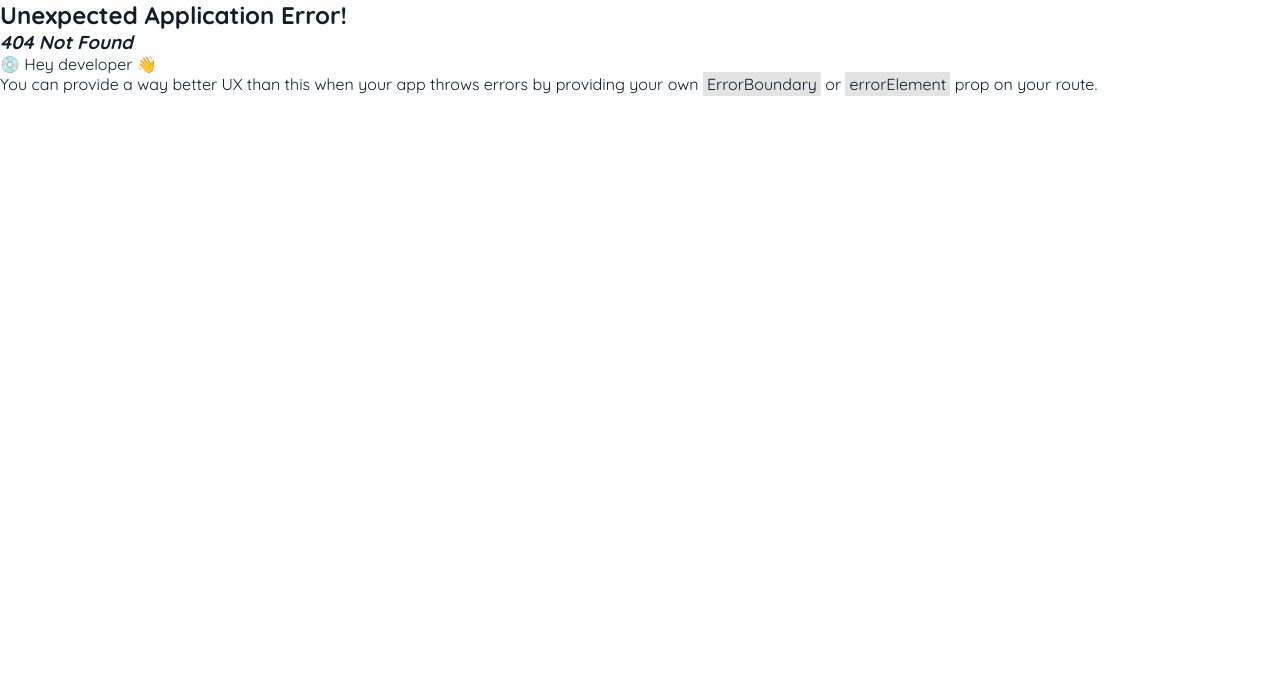
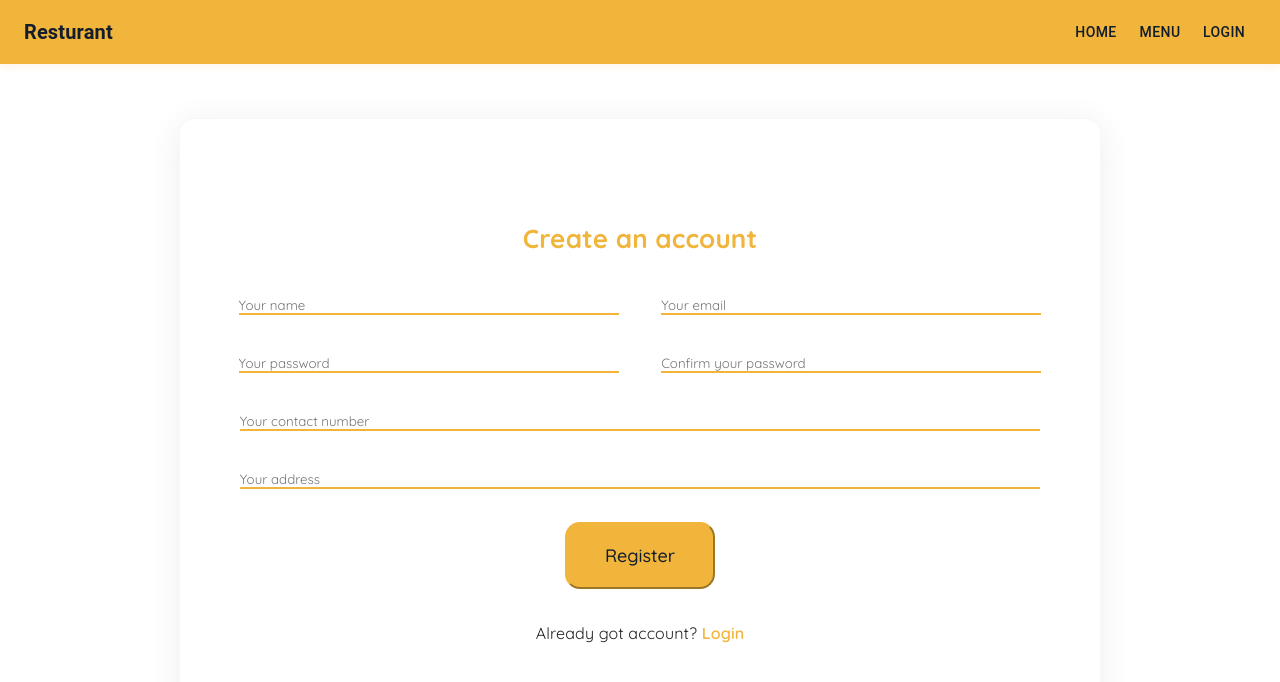
Before and after one commit to rnimisha/resturant-app-client, a React (Vite) app: page /register in a window 1280 px wide. Before the commit this address had no page. Shown: the top 682 px of the page. Built offline with nearby package versions, Linux system fonts and the light colour scheme.

Commit message:
Implement user registration with server validation

```diff
--- a/src/App.tsx
+++ b/src/App.tsx
@@ -5,6 +5,7 @@ import Login from './containers/Login';
 import Products from './containers/Products';
 import Cart from './containers/Cart';
 import Logout from './containers/Logout';
+import Register from './containers/Register';
 
 import GlobalStyles from './assets/style/global.styled';
 
@@ -17,6 +18,7 @@ const App = (): JSX.Element => {
                 { path: '/', element: <Home /> },
                 { path: '/products', element: <Products /> },
                 { path: '/login', element: <Login /> },
+                { path: '/register', element: <Register /> },
                 { path: '/cart', element: <Cart /> },
                 { path: '/logout', element: <Logout /> },
             ],
--- a/src/assets/style/global.styled.ts
+++ b/src/assets/style/global.styled.ts
@@ -19,6 +19,18 @@ const GlobalStyles = createGlobalStyle`
     text-decoration: none;
   }
 
+  .links{
+    color: ${COLOR.primary};
+    font-weight: 600;
+  }
+
+  .centered{
+    justify-content: center;
+    align-items: center;
+    flex: 1;
+    display: flex;
+    flex-direction: column;
+  }
 `;
 
 export default GlobalStyles;
--- a/src/components/InputBox/InputBox.styled.tsx
+++ b/src/components/InputBox/InputBox.styled.tsx
@@ -9,7 +9,10 @@ export const TextBox = styled(Field)`
     justify-content: center;
     align-items: center;
     border: 0;
-    border-bottom: 2px solid ${COLOR.primary};
+    border-bottom: ${(props) =>
+        props.err && props.touched
+            ? `2px solid ${COLOR.error}`
+            : `2px solid ${COLOR.primary}`};
     outline: 0;
     padding-top: 7px;
     background: transparent;
--- a/src/components/InputBox/index.tsx
+++ b/src/components/InputBox/index.tsx
@@ -9,7 +9,7 @@ interface PropsType {
     touched: boolean | undefined;
 }
 
-const InputBox = ({ err, touched, ...props }: PropsType): JSX.Element => {
+const InputBox = ({ ...props }: PropsType): JSX.Element => {
     return (
         <Box
             sx={{
@@ -19,7 +19,7 @@ const InputBox = ({ err, touched, ...props }: PropsType): JSX.Element => {
             }}
         >
             <TextBox {...props} />
-            {err && touched ? <Error>{err} </Error> : null}
+            {props.err && props.touched ? <Error>{props.err} </Error> : null}
         </Box>
     );
 };
--- a/src/constant/apiRoutes.ts
+++ b/src/constant/apiRoutes.ts
@@ -1,5 +1,6 @@
 const APIROUTES = {
     LOGIN: '/auth/login',
+    REGISTER: '/auth/register',
 };
 
 export default APIROUTES;
--- a/src/containers/Login/index.tsx
+++ b/src/containers/Login/index.tsx
@@ -1,16 +1,17 @@
-import { Container } from '@mui/material';
 import { Formik, type FormikHelpers } from 'formik';
 import { type ErrorResponse, type User } from '../../utils/interface/interface';
 import { useAppDispatch } from '../../app/hook';
 import { loginUser } from '../../features/userSlice';
 import { extractError } from '../../utils/common';
 import InputBox from '../../components/InputBox';
-import { FormStyled } from './login.styled';
+import { FormStyled, MainContainer } from './login.styled';
 import Heading from '../../components/Heading';
 import AppButton from '../../components/AppButton';
+import { Link, useNavigate } from 'react-router-dom';
 
 const Login = (): JSX.Element => {
     const dispatch = useAppDispatch();
+    const navigate = useNavigate();
 
     const handleSubmit = async (
         values: User,
@@ -20,12 +21,12 @@ const Login = (): JSX.Element => {
 
         try {
             await dispatch(loginUser({ email, password }));
+            navigate('/');
         } catch (error) {
             const err = JSON.parse((error as Error).message) as ErrorResponse;
             if (err.fieldError != null) {
                 const errs = extractError(err.fieldError);
                 actions.setErrors(errs);
-                console.log(errs);
             } else {
                 alert(err.msg);
             }
@@ -38,15 +39,7 @@ const Login = (): JSX.Element => {
     };
 
     return (
-        <Container
-            sx={{
-                justifyContent: 'center',
-                alignItems: 'center',
-                flex: 1,
-                display: 'flex',
-                flexDirection: 'column',
-            }}
-        >
+        <MainContainer>
             <Formik initialValues={initialValues} onSubmit={handleSubmit}>
                 {({ errors, touched }) => (
                     <FormStyled>
@@ -65,10 +58,16 @@ const Login = (): JSX.Element => {
                             touched={touched.password}
                         />
                         <AppButton type="submit" text="Login" />
+                        <span>
+                            New user?
+                            <Link to="/register">
+                                <span className="links"> Register here</span>
+                            </Link>
+                        </span>
                     </FormStyled>
                 )}
             </Formik>
-        </Container>
+        </MainContainer>
     );
 };
 
--- a/src/containers/Login/login.styled.tsx
+++ b/src/containers/Login/login.styled.tsx
@@ -1,5 +1,6 @@
 import styled from 'styled-components';
 import { Form } from 'formik';
+import { Container } from '@mui/material';
 
 export const FormStyled = styled(Form)`
     width: 80%;
@@ -20,3 +21,13 @@ export const FormStyled = styled(Form)`
         margin-left: 5%;
     }
 `;
+
+export const MainContainer = styled(Container)`
+    && {
+        justify-content: center;
+        align-items: center;
+        flex: 1;
+        display: flex;
+        flex-direction: column;
+    }
+`;
--- a/src/containers/Logout/logout.styled.tsx
+++ b/src/containers/Logout/logout.styled.tsx
@@ -5,7 +5,8 @@ export const MainContainer = styled(Container)`
     justify-content: center;
     align-items: center;
     flex: 1;
-    display: 'flex';
+    display: flex;
+    flex-direction: column;
     margin-top: 10px;
 `;
 
@@ -16,3 +17,10 @@ export const Item = styled.div`
     text-align: center;
     margin-bottom: 10px;
 `;
+
+export const Row = styled.div`
+    display: flex;
+    justify-content: space-between;
+    align-items: center;
+    width: 95%;
+`;
--- a/src/containers/Register/index.tsx
+++ b/src/containers/Register/index.tsx
@@ -1,5 +1,115 @@
+import { Formik, type FormikHelpers } from 'formik';
+import { FormStyled, MainContainer } from '../Login/login.styled';
+import Heading from '../../components/Heading';
+import InputBox from '../../components/InputBox';
+import AppButton from '../../components/AppButton';
+import { Link, useNavigate } from 'react-router-dom';
+import { Row } from '../Logout/logout.styled';
+import {
+    type ErrorResponse,
+    type RegisterUser,
+} from '../../utils/interface/interface';
+import { registerUsers } from '../../services/auth.services';
+import { extractError } from '../../utils/common';
+
 const Register = (): JSX.Element => {
-    return <div>index</div>;
+    const navigate = useNavigate();
+    const initialValues: RegisterUser = {
+        name: '',
+        email: '',
+        password: '',
+        confirmpass: '',
+        phone: '',
+        address: '',
+        role: 'C',
+    };
+
+    const handleSubmit = async (
+        values: RegisterUser,
+        actions: FormikHelpers<RegisterUser>
+    ): Promise<void> => {
+        try {
+            const { confirmpass, ...vals } = values;
+            const response = await registerUsers(vals);
+            if (response.data.email) {
+                navigate('/login');
+            }
+        } catch (error) {
+            const err = JSON.parse((error as Error).message) as ErrorResponse;
+            if (err.fieldError != null) {
+                const errs = extractError(err.fieldError);
+                actions.setErrors(errs);
+            } else {
+                alert(err.msg);
+            }
+        }
+    };
+
+    return (
+        <MainContainer>
+            <Formik
+                className="centered"
+                initialValues={initialValues}
+                onSubmit={handleSubmit}
+            >
+                {({ errors, touched }) => (
+                    <FormStyled>
+                        <Heading text="Create an account" />
+                        <Row>
+                            <InputBox
+                                name="name"
+                                placeholder="Your name"
+                                err={errors.name}
+                                touched={touched.name}
+                            />
+                            <InputBox
+                                name="email"
+                                placeholder="Your email"
+                                err={errors.email}
+                                touched={touched.email}
+                            />
+                        </Row>
+                        <Row>
+                            <InputBox
+                                type="password"
+                                name="password"
+                                placeholder="Your password"
+                                err={errors.password}
+                                touched={touched.password}
+                            />
+                            <InputBox
+                                type="password"
+                                name="confirmpass"
+                                placeholder="Confirm your password"
+                                err={errors.confirmpass}
+                                touched={touched.confirmpass}
+                            />
+                        </Row>
+
+                        <InputBox
+                            name="phone"
+                            placeholder="Your contact number"
+                            err={errors.phone}
+                            touched={touched.phone}
+                        />
+                        <InputBox
+                            name="address"
+                            placeholder="Your address"
+                            err={errors.address}
+                            touched={touched.address}
+                        />
+                        <AppButton type="submit" text="Register" />
+                        <span>
+                            Already got account?
+                            <Link to="/login">
+                                <span className="links"> Login</span>
+                            </Link>
+                        </span>
+                    </FormStyled>
+                )}
+            </Formik>
+        </MainContainer>
+    );
 };
 
 export default Register;
--- a/src/features/userSlice.ts
+++ b/src/features/userSlice.ts
@@ -1,6 +1,6 @@
 import { createSlice, createAsyncThunk } from '@reduxjs/toolkit';
-import { type User } from '../utils/interface/interface';
-import { loginUsers } from '../services/auth.services';
+import {  type User } from '../utils/interface/interface';
+import { loginUsers} from '../services/auth.services';
 
 export interface UserInterface {
     user_id: number | null;
@@ -27,6 +27,8 @@ export const loginUser = createAsyncThunk(
         return response.data ;
     }
 );
+
+
 
 export const userSlice = createSlice({
     name: 'user',
--- a/src/services/auth.services.ts
+++ b/src/services/auth.services.ts
@@ -1,7 +1,7 @@
 import { type AxiosResponse, type AxiosError } from 'axios';
 import api from '.';
 import APIROUTES from '../constant/apiRoutes';
-import { type User , type ErrorResponse } from '../utils/interface/interface';
+import { type User , type ErrorResponse, type RegisterUser } from '../utils/interface/interface';
 
 export const loginUsers = async (user: User): Promise<AxiosResponse<User>> => {
     try {
@@ -29,3 +29,30 @@ export const loginUsers = async (user: User): Promise<AxiosResponse<User>> => {
         throw new Error(JSON.stringify(err));
     }
 };
+
+export const registerUsers = async (user: RegisterUser): Promise<AxiosResponse<RegisterUser>> => {
+    try {
+        const response = await api.post(APIROUTES.REGISTER, user);
+        return response.data;
+    } catch (error) {
+        const axiosError = error as AxiosError;
+        let err: ErrorResponse = { success: false, msg: 'Unexpected Error' };
+
+        if (axiosError?.response?.data) {
+            const success: boolean =
+                (axiosError.response.data as ErrorResponse).success || false;
+            const msg: string =
+                (axiosError.response.data as ErrorResponse).msg ||
+                'Unexpected Error';
+            const fieldError =
+                (axiosError.response.data as ErrorResponse).fieldError || [];
+
+            err = {
+                success,
+                msg,
+                fieldError,
+            };
+        }
+        throw new Error(JSON.stringify(err));
+    }
+};
```
Also changed, not shown: src/utils/interface/interface.ts (+10 -0 lines).
